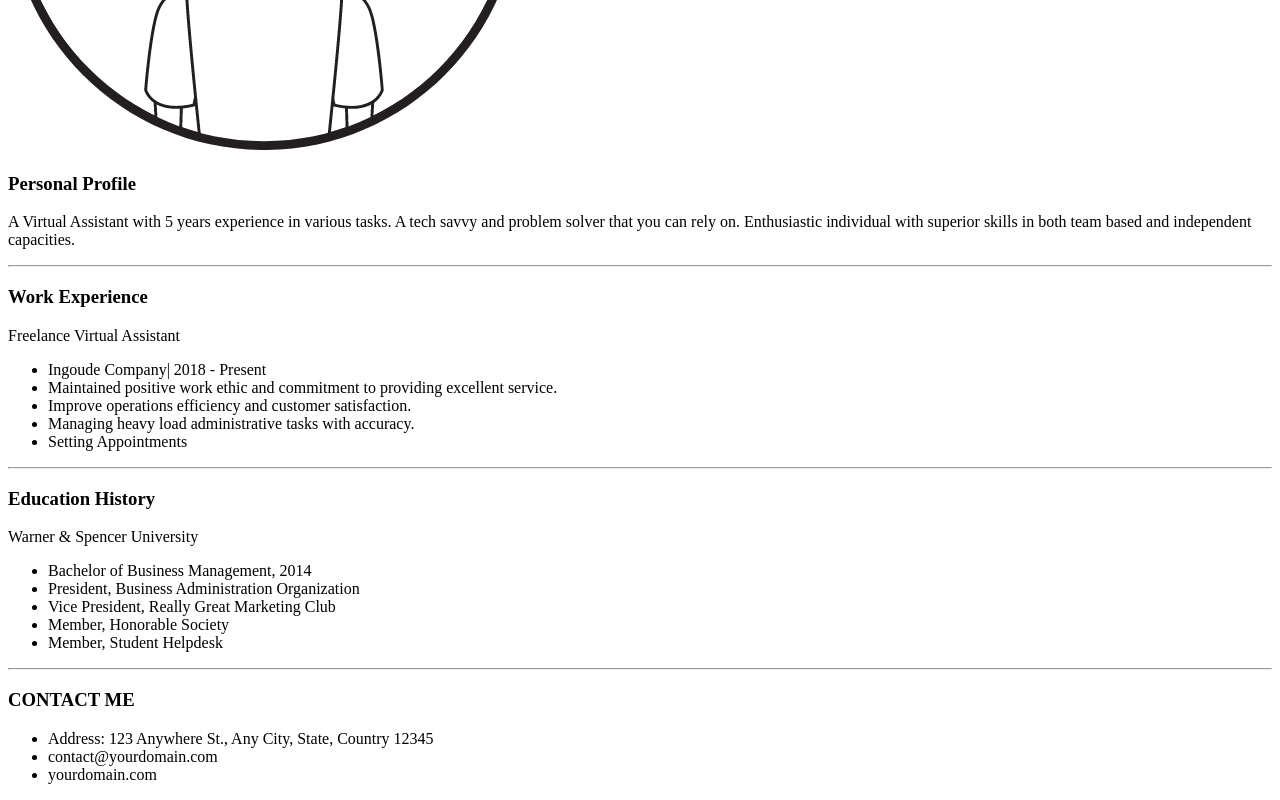
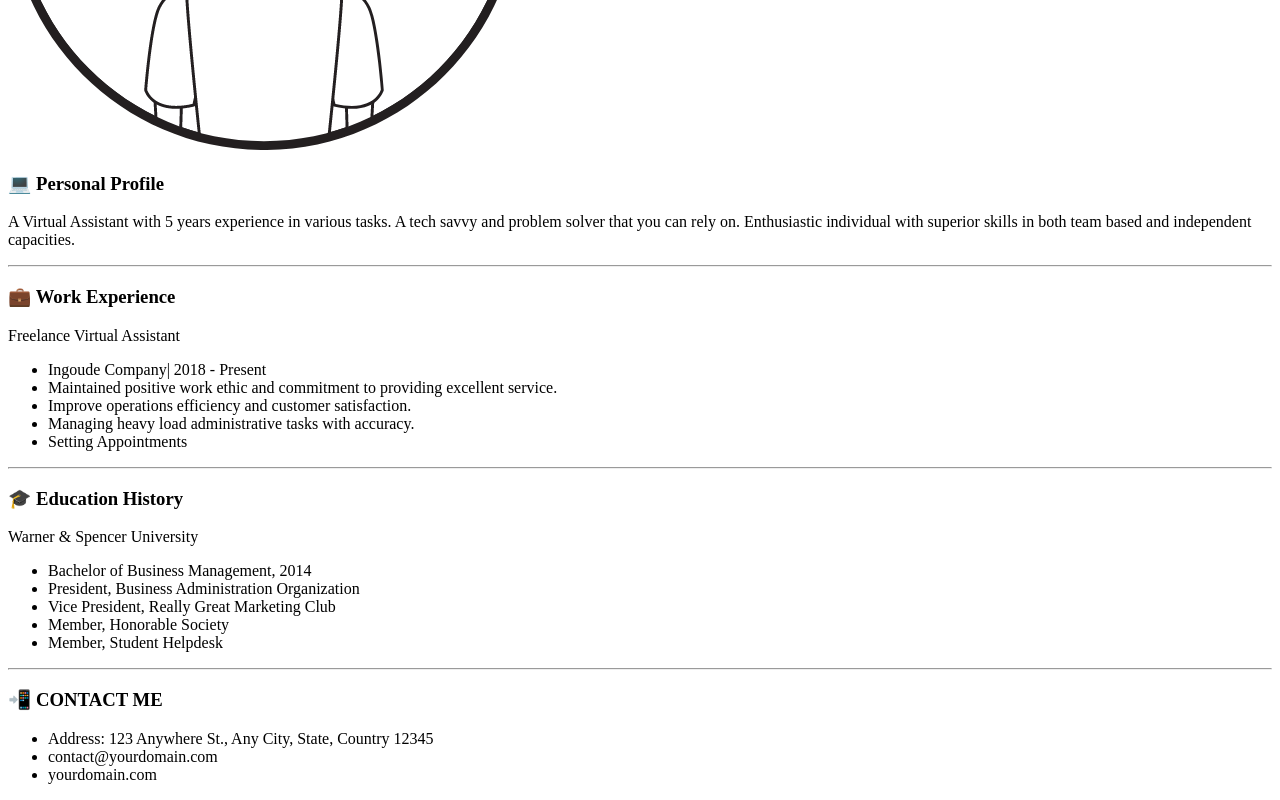
Before and after one commit to starryskadi/cv-html, a plain HTML site: page index.html in a window 1280 px wide. Shown: the part 370-1170 px from the top of the page. Drawn offline with Linux system fonts and the light colour scheme.

Commit message:
feat: add emoji

```diff
--- a/index.html
+++ b/index.html
@@ -9,14 +9,14 @@
 
 <body>
     <img src="imgs/profile-female.png" alt="profile" />
-    <h3>Personal Profile</h3>
+    <h3>💻 Personal Profile </h3>
 
     <p>A Virtual Assistant with 5 years experience in various tasks. A tech savvy and problem solver that you can rely
         on. Enthusiastic individual with superior skills in both team based and independent capacities.</p>
 
     <hr>
 
-    <h3>Work Experience</h3>
+    <h3>💼 Work Experience</h3>
 
     <p>Freelance Virtual Assistant</p>
 
@@ -31,7 +31,7 @@
     <hr>
 
 
-    <h3>Education History</h3>
+    <h3>🎓 Education History</h3>
 
     <p>Warner & Spencer University</p>
     <ul>
@@ -44,7 +44,7 @@
 
     <hr>
 
-    <h3>CONTACT ME </h3>
+    <h3>📲 CONTACT ME </h3>
 
     <ul>
         <li>Address: 123 Anywhere St., Any City, State, Country 12345 </li>
```
